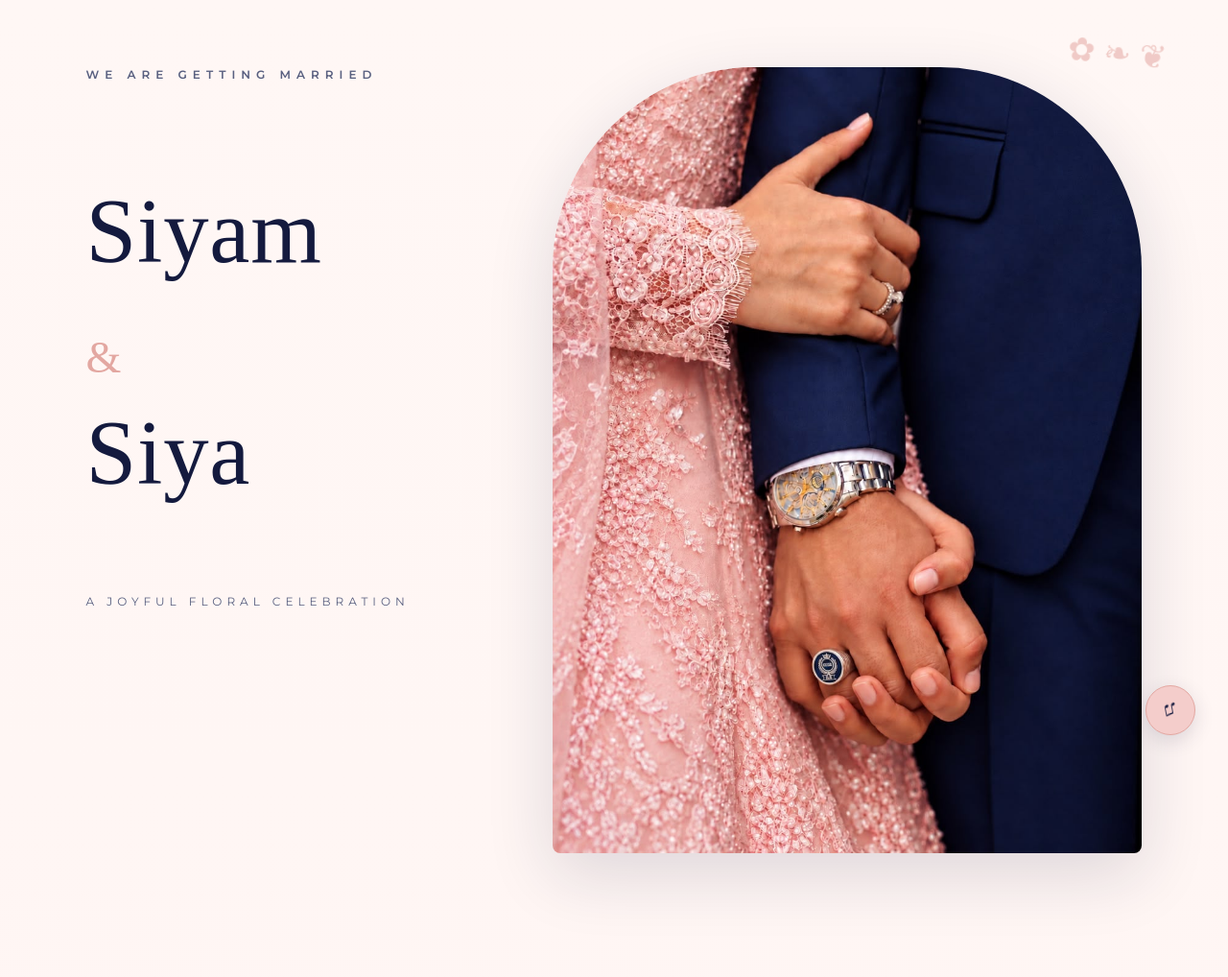
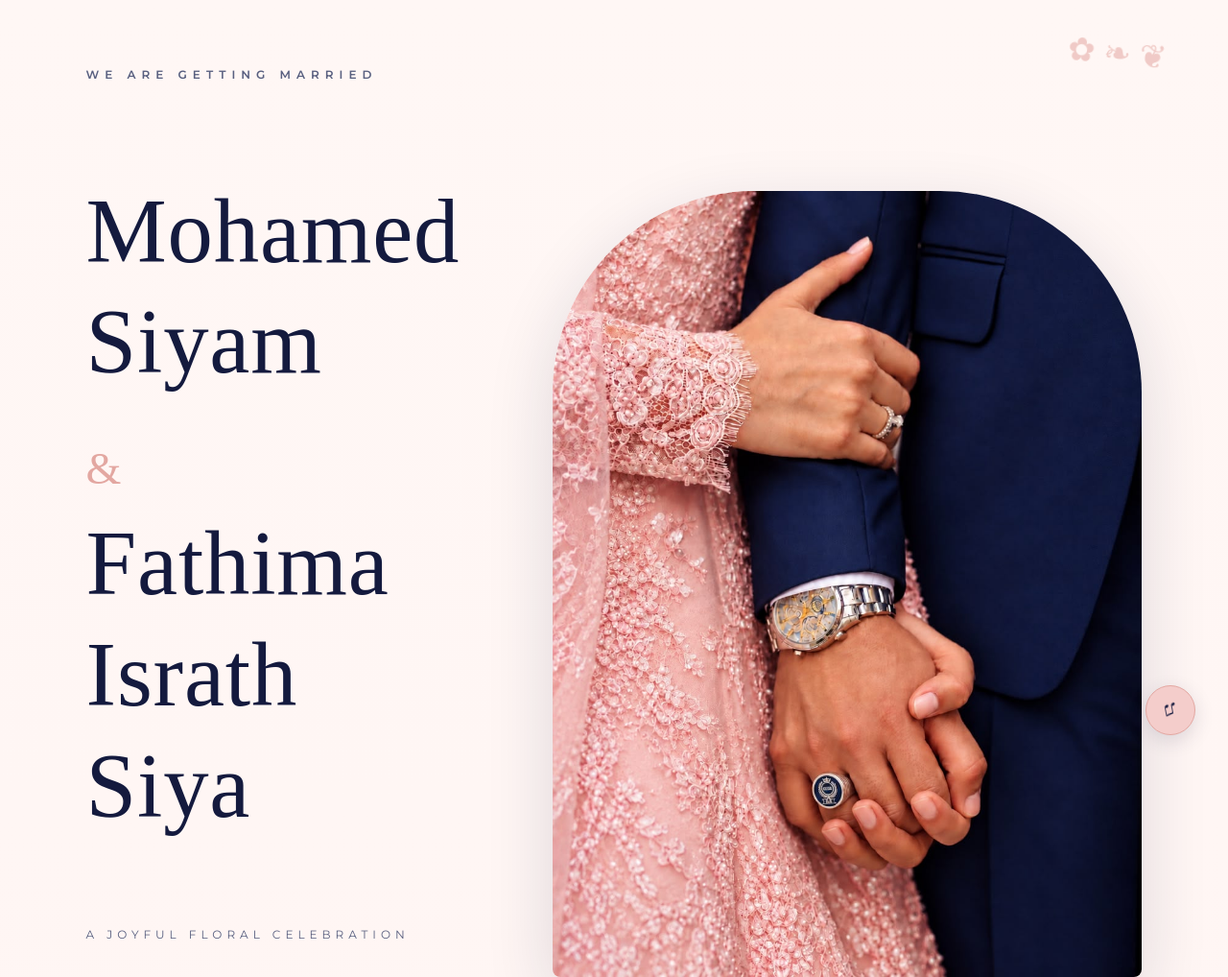
Before and after one commit to muhaiz/siyam-wedding, a plain HTML site: page index.html in a window 1280 px wide. Shown: the top 1018 px of the page at 96% size. Drawn offline with Linux system fonts and the light colour scheme; a web font is replaced by a local one.

Commit message:
Update index.html

```diff
--- a/index.html
+++ b/index.html
@@ -71,7 +71,7 @@
         <div class="badge-half badge-left"><span class="gate-leaf top">🌿</span><span class="gate-leaf bottom">🌿</span><div class="badge-inner"><span class="badge-motif">☾</span><div class="badge-letters"><span class="badge-letter">S</span><em class="badge-amp">&amp;</em><span class="badge-letter">S</span></div><span class="badge-swirl">❦</span></div></div>
         <div class="badge-half badge-right"><span class="gate-leaf top">🌿</span><span class="gate-leaf bottom">🌿</span><div class="badge-inner"><span class="badge-motif">☾</span><div class="badge-letters"><span class="badge-letter">S</span><em class="badge-amp">&amp;</em><span class="badge-letter">S</span></div><span class="badge-swirl">❦</span></div></div>
       </div>
-      <p class="invite-names">Mohamed Siyam <span>&amp;</span> Fathima Israth Siya</p>
+      <p class="invite-names">Mohamed Siyam <span>&amp;</span>Israth Siya</p>
       <div class="invite-hint">Tap To Open</div>
     </div>
   </div>
@@ -83,7 +83,7 @@
     <section class="hero panel" id="heroPanel">
       <div class="botanical top-right"></div>
       <p class="eyebrow stagger" style="--d:1">We are getting married</p>
-      <h1 class="stagger" style="--d:2">Siyam<br><span>&amp;</span><br>Siya</h1>
+      <h1 class="stagger" style="--d:2">Mohamed Siyam<br><span>&amp;</span><br>Fathima Israth Siya</h1>
       <p class="tagline stagger" style="--d:3">A Joyful Floral Celebration</p>
       <div class="scroll-note stagger" style="--d:4">Scroll</div>
       <img class="hero-collage stagger" style="--d:2" src="assets/images/wedding-collage.jpg" alt="Wedding collage">
```
